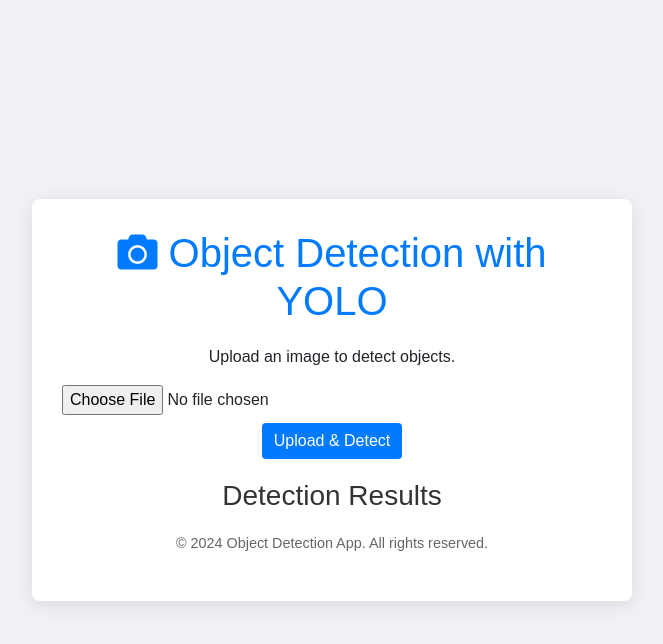
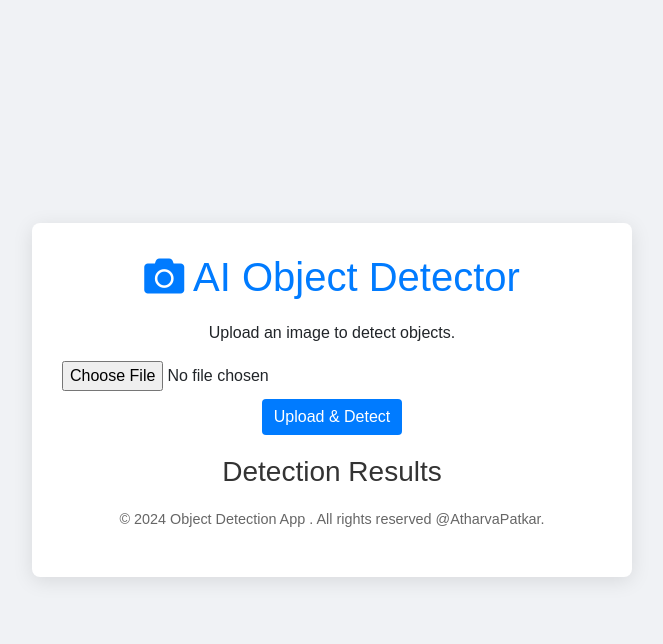
Before and after one commit to Asp2591/ai_object_detector, a Flask app: page / in a window 1280 px wide. Shown: the top 644 px of the page, without its empty margins (308-971 px from the left). Run offline with Flask 3, Linux system fonts and the light colour scheme; some libraries are stand-ins or nearby versions.

Commit message:
index changed

```diff
--- a/templates/index.html
+++ b/templates/index.html
@@ -82,7 +82,7 @@
 </head>
 <body>
     <div class="container">
-        <h1><i class="fas fa-camera"></i> Object Detection with YOLO</h1>
+        <h1><i class="fas fa-camera"></i> AI Object Detector</h1>
         <p>Upload an image to detect objects.</p>
 
         <input type="file" id="image-upload" accept="image/*" class="form-control-file mb-2">
@@ -98,7 +98,7 @@
         </div>
 
         <div class="footer">
-            <p>&copy; 2024 Object Detection App. All rights reserved.</p>
+            <p>&copy; 2024 Object Detection App . All rights reserved @AtharvaPatkar.</p>
         </div>
     </div>
 
```
